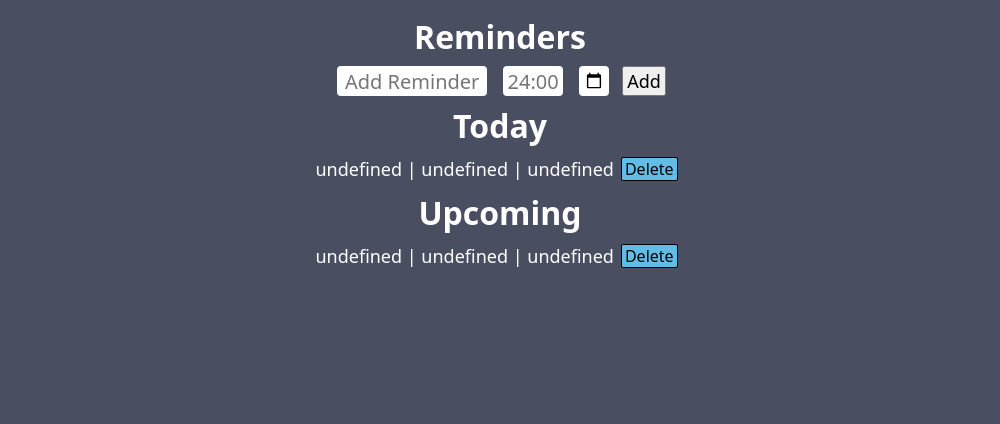
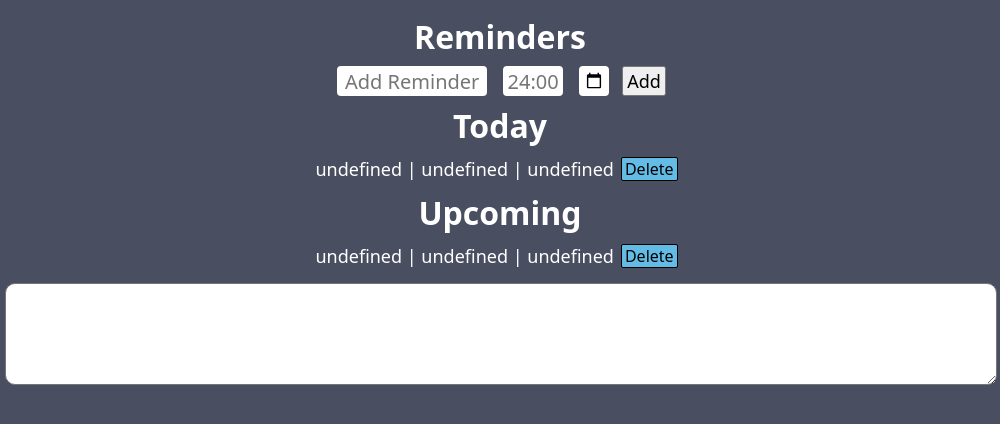
Before and after one commit to Patty-Github/Clock-Reminder-App-Electron, an Electron app: page reminders.html in a window 1000 px wide. Drawn offline with Linux system fonts and the light colour scheme.

Commit message:
Add files via upload

```diff
--- a/reminders.css
+++ b/reminders.css
@@ -120,6 +120,35 @@ input:focus {
     border-width: 1px;
 }
 
+.remindersTextareaContainer {
+    margin: 5px 5px 690px 5px;
+}
+
+.remindersTextarea {
+    min-width: 100%;
+    width: 100%;
+    max-width: 100%;
+    height: 100px;
+    border-radius: 10px;
+    font-size: 16px;
+}
+
+.remindersTextarea:focus {
+    outline: solid;
+    outline-width: 2px;
+    outline-color: rgb(98, 188, 230);
+}
+
 ::-webkit-datetime-edit, ::-webkit-datetime-edit-fields-wrapper, ::-webkit-datetime-edit-text, ::-webkit-datetime-edit-year-field, ::-webkit-datetime-edit-month-field, ::-webkit-datetime-edit-week-field, ::-webkit-datetime-edit-day-field, ::-webkit-datetime-edit-hour-field, ::-webkit-datetime-edit-minute-field, ::-webkit-datetime-edit-second-field, ::-webkit-datetime-edit-millisecond-field, ::-webkit-datetime-edit-ampm-field {
     display: none;
 }
+
+::-webkit-scrollbar {
+    background-color: transparent;
+    width: 13px;
+}
+
+::-webkit-scrollbar-thumb {
+    background-color: rgb(98, 188, 230);
+    border-radius: 5px;
+}
--- a/reminders.html
+++ b/reminders.html
@@ -30,5 +30,8 @@
 
     <script src="./reminders.js"></script>
 
+    <div class="remindersTextareaContainer">
+      <textarea class="remindersTextarea"></textarea>
+    </div>
   </body>
 </html>
--- a/reminders.js
+++ b/reminders.js
@@ -182,6 +182,8 @@ function moveReminder(reminderId) {
                     id: reminder.id
                 })
                 return false;
+            } else {
+                return true;
             }
         } else {
             return true;
@@ -237,24 +239,31 @@ function notifyReminder() {
 
         let todayReminderDiv = document.getElementById(todayReminder.id);
 
+        const notificationAudio = new Audio('./audio/reminder-notification.mp3');
+        notificationAudio.volume = 0.4;
+
         if(timeDifference < 1 && !todayReminderDiv.classList.contains("0notified")) {
-            console.log("Reminder is 0 minutes away")
+            console.log("Reminder is now")
             todayReminderDiv.classList.add("0notified");
             window.electronAPI.sendChangeDivText(todayReminder.title + ' Now');
+            notificationAudio.play();
         } else if(timeDifference < 300000 && !todayReminderDiv.classList.contains("5notified") && !todayReminderDiv.classList.contains("0notified")) { // < 5 mins
             console.log('Reminder is 5 minutes away');
             todayReminderDiv.classList.add("5notified");
             window.electronAPI.sendChangeDivText(todayReminder.title + ' In 5 Minutes');
+            notificationAudio.play();
             setTimeout(removeNotification, 10000);
         } else if(timeDifference < 1800000 && !todayReminderDiv.classList.contains("30notified") && !todayReminderDiv.classList.contains("5notified") && !todayReminderDiv.classList.contains("0notified")) { // < 30 mins
             console.log("Reminder is 30 minutes away")
             todayReminderDiv.classList.add("30notified");
             window.electronAPI.sendChangeDivText(todayReminder.title + ' In 30 Minutes');
+            notificationAudio.play();
             setTimeout(removeNotification, 10000);
         } else if(timeDifference < 3600000 && !todayReminderDiv.classList.contains("60notified") && !todayReminderDiv.classList.contains("30notified") && !todayReminderDiv.classList.contains("5notified") && !todayReminderDiv.classList.contains("0notified")) { // < an hour
             console.log("Reminder is 1 hour away")
             todayReminderDiv.classList.add("60notified");
             window.electronAPI.sendChangeDivText(todayReminder.title + ' In 1 Hour');
+            notificationAudio.play();
             setTimeout(removeNotification, 10000);
         }
     });
@@ -306,6 +315,7 @@ function removeNotification() {
     window.electronAPI.sendChangeDivText('')
 }
 
+
 // Save classes when notifyReminder() is called
 // Have reminders window always open, button just shows it.
 // have notes at the bottom.
```
